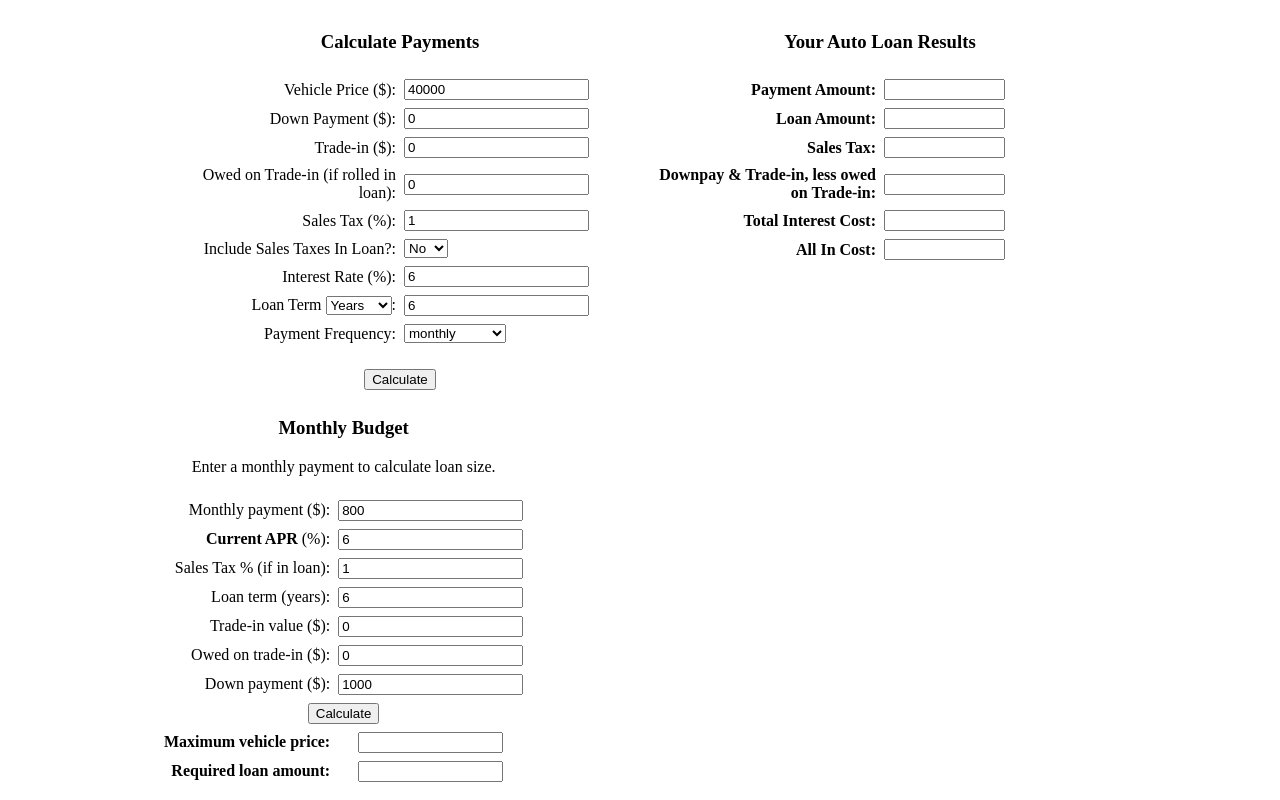
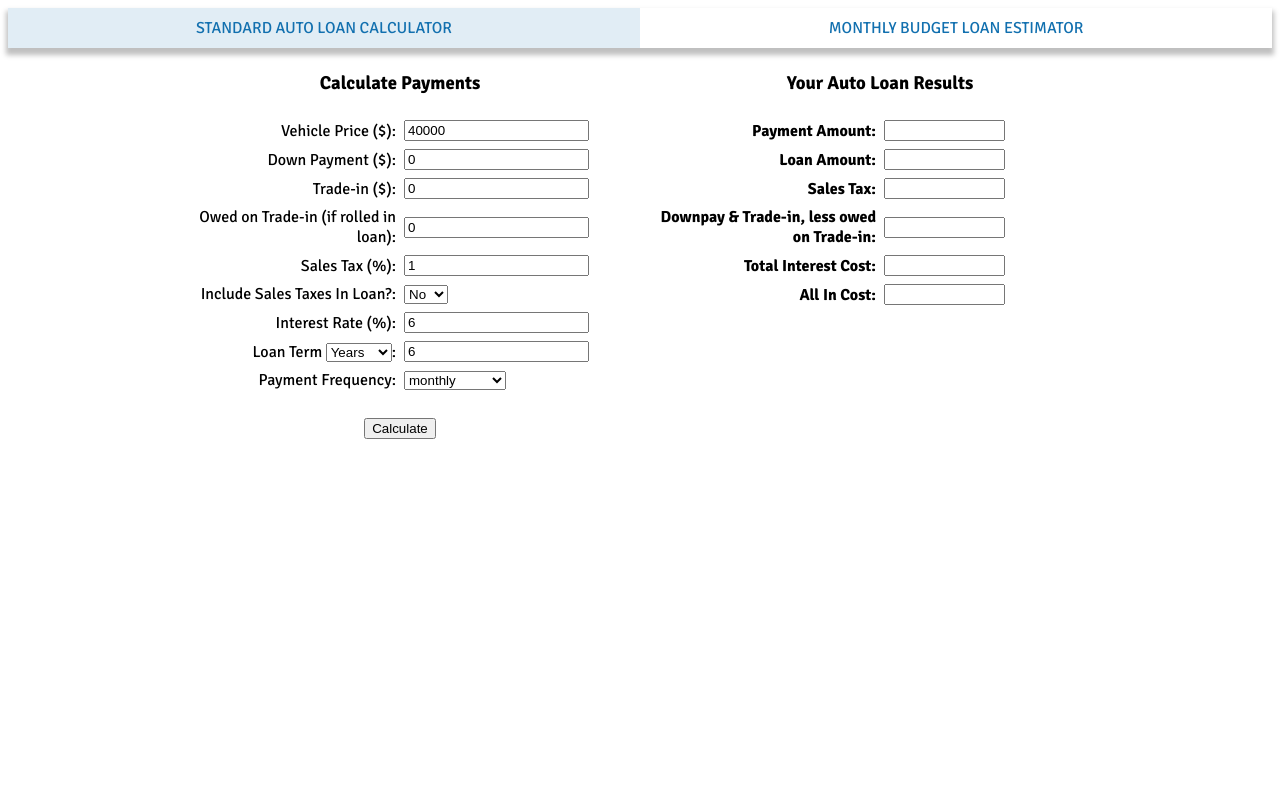
Before and after one commit to madrid1979/autoloancalc, a plain HTML site: page index.html in a window 1280 px wide. Drawn offline with nearby package versions, Linux system fonts and the light colour scheme.

Commit message:
Updated for release v1

```diff
--- a/index.html
+++ b/index.html
@@ -6,14 +6,34 @@
 
   <title>Car Payment Calculator</title>
 
+  <link rel="preconnect" href="https://fonts.googleapis.com">
+  <link rel="preconnect" href="https://fonts.gstatic.com" crossorigin>
+  <link href="https://fonts.googleapis.com/css2?family=Signika:wght@400;700&display=swap" rel="stylesheet">
+  <script src="https://ajax.googleapis.com/ajax/libs/jquery/3.7.1/jquery.min.js"></script>
   <script type="text/javascript" src="script.js"></script>
 
   <style type="text/css">
+    body {font-family: 'Signika', sans-serif;}
+    .calc_tabs {width: 100%; box-shadow: 0px 5px 5px 2px rgba(0, 0, 0, 0.25);}
+    .calc_tabs ul {display: flex; margin: 0; padding: 0;}
+    .calc_tabs ul li {display: flex; width: 50%; justify-content: center;}
+    .calc_tabs ul li a {
+      color: #1270af;
+      display: inline-block;
+      padding: 10px;
+      text-decoration: none;
+      text-transform: uppercase;
+      text-align: center;
+      width: 100%;
+    }
+    .calc_tabs ul li a.on {background-color: #1270af20;}
+
     .wrapper {
-      width: 960px;
-      margin: auto;
       display: flex;
       flex-direction: row;
+      justify-content: center;
+      margin: auto;
+      width: 960px;
     }
     .wrapper .alc_calc,
     .wrapper .alc_results {width: 50%;}
@@ -24,15 +44,36 @@
 
     .alc_table tr.alc_table-header td *,
     .alc_table tr.alc_table-header td {text-align: center;}
+
+    .hide {display: none;}
   </style>
+  <script>
+    $(function(){
+      $('.tab_opt').on('click tap', function(e){
+        e.preventDefault();
+        let opt = $(this).data('selector');
+        $('.tab_wrap').removeClass('hide');
+        $('.'+opt).addClass('hide');
+
+        $('.calc_tabs li a').removeClass('on');
+        $(this).addClass('on');
+      });
+    });
+  </script>
 </head>
 <body>
 
   <!-- Wrapper Start -->
+  <div class="calc_tabs">
+    <ul>
+      <li><a class="tab_opt on" data-selector="mbc_form" href="#">Standard Auto Loan Calculator</a></li>
+      <li><a class="tab_opt" data-selector="alc_form" href="#">Monthly Budget Loan Estimator</a></li>
+    </ul>
+  </div>
   <div id="loan_calcs" class="loan_calcs">
 
     <!-- AUTO LOAN CALCULATOR -->
-    <form name="calc" method="post" action="#">
+    <form class="alc_form tab_wrap" id="alc_form" name="calc" method="post" action="#">
     <div class="alc wrapper">
       <!-- CALCULATOR ================================================== -->
       <div class="alc_calc">
@@ -257,7 +298,7 @@
     <!-- AUTO LOAN CALCULATOR -->
 
     <!-- MONTHLY BUDGET CALCULATOR -->
-    <form name="calc1" method="post" action="#" >
+    <form class="mbc_form tab_wrap hide" id="mbc_form" name="calc1" method="post" action="#" >
     <div class="mbc wrapper">
       <div class="mbc_calc">
         <table border="0" width="100%" cellpadding="4" cellspacing="0">
```
Also changed, not shown: script.js (+0 -17 lines).
